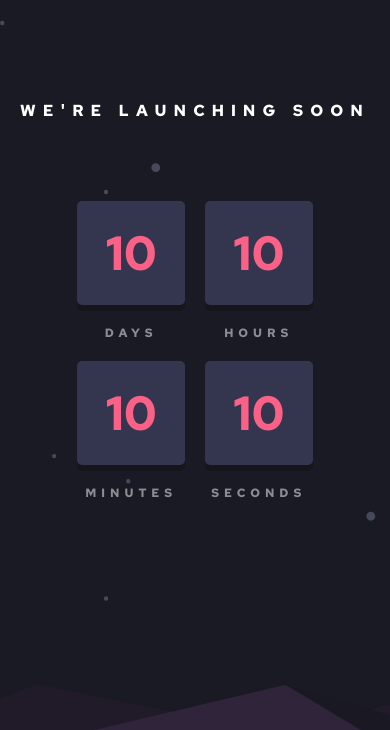
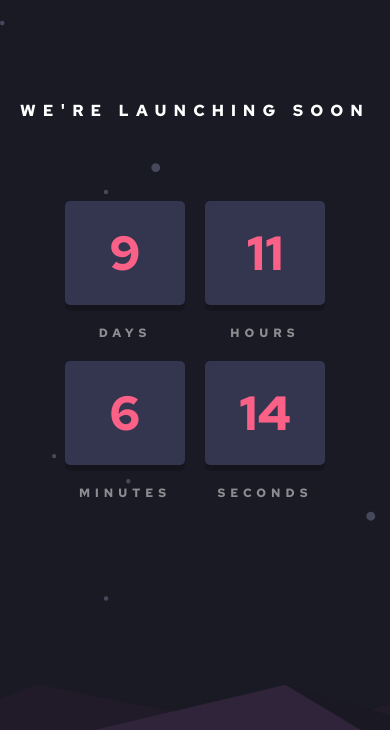
Before and after one commit to SwastikSonkusare/Launch-Countdown-Timer, a plain HTML site: page index.html in a window 390 px wide. Shown: the top 730 px of the page. Drawn offline with Linux system fonts and the light colour scheme.

Commit message:
fix: responsive-fix

```diff
--- a/index.css
+++ b/index.css
@@ -83,23 +83,27 @@ h1 {
     opacity: .5;
 }
 
-.days-value,
-.hours-value,
-.minutes-value,
-.seconds-value {
+.days-value-container,
+.hours-value-container,
+.minutes-value-container,
+.seconds-value-container {
+    display: flex;
+    justify-content: center;
+    align-items: center;
     border: none;
     border-radius: 5px;
     padding: 2rem 2.8rem;
     box-shadow: 0 .6rem 0 rgba(0, 0, 0, 0.2);
     background-color: var(--dark-desaturated-blue);
     margin-bottom: 2rem;
+    width: 12rem;
 }
 
 
-.days-value small,
-.hours-value small,
-.minutes-value small,
-.seconds-value small {
+.days-value-container small,
+.hours-value-container small,
+.minutes-value-container small,
+.seconds-value-container small {
     font-size: 4.8rem;
     color: var(--soft-red);
 }
--- a/index.html
+++ b/index.html
@@ -33,19 +33,27 @@
 
         <div class="cards-container">
           <div class="card">
-            <div class="days-value"><small>10</small></div>
+            <div class="days-value-container">
+              <small class="days-value"></small>
+            </div>
             <span>days</span>
           </div>
           <div class="card">
-            <div class="hours-value"><small>10</small></div>
+            <div class="hours-value-container">
+              <small class="hours-value"></small>
+            </div>
             <span>hours</span>
           </div>
           <div class="card">
-            <div class="minutes-value"><small>10</small></div>
+            <div class="minutes-value-container">
+              <small class="minutes-value"></small>
+            </div>
             <span>minutes</span>
           </div>
           <div class="card">
-            <div class="seconds-value"><small>10</small></div>
+            <div class="seconds-value-container">
+              <small class="seconds-value"></small>
+            </div>
             <span>seconds</span>
           </div>
         </div>
--- a/script.js
+++ b/script.js
@@ -0,0 +1,24 @@
+const countDown = () => {
+    const countDate = new Date("July 22, 2021 00:00:00").getTime();
+
+    const currentTime = new Date().getTime();
+    const gap = countDate - currentTime;
+
+
+    const second = 1000;
+    const minute = second * 60;
+    const hour = minute * 60;
+    const day = hour * 24;
+
+    const textDay = Math.floor(gap / day);
+    const textHour = Math.floor((gap % day) / hour);
+    const textMinute = Math.floor((gap % hour) / minute);
+    const textSecond = Math.floor((gap % minute) / second);
+
+    document.querySelector(".days-value").innerText = textDay;
+    document.querySelector(".hours-value").innerText = textHour;
+    document.querySelector(".minutes-value").innerText = textMinute;
+    document.querySelector(".seconds-value").innerText = textSecond;
+}
+
+setInterval(countDown, 1000);
```
